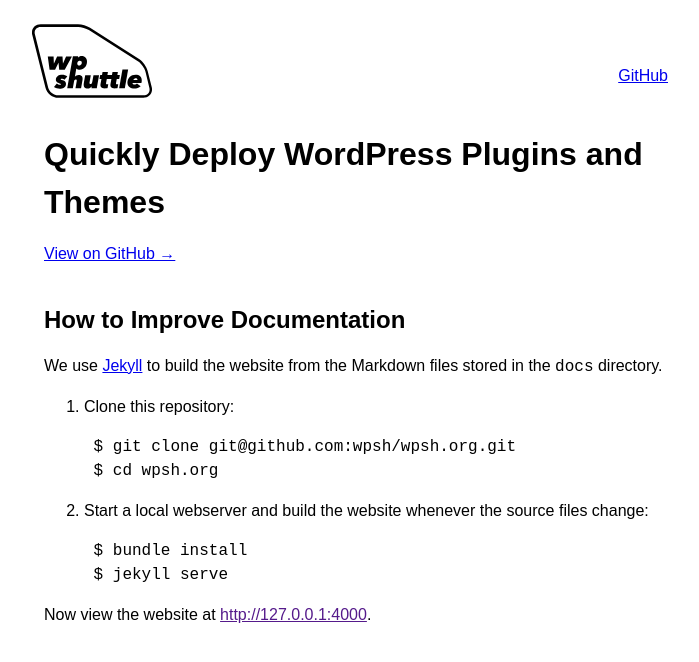
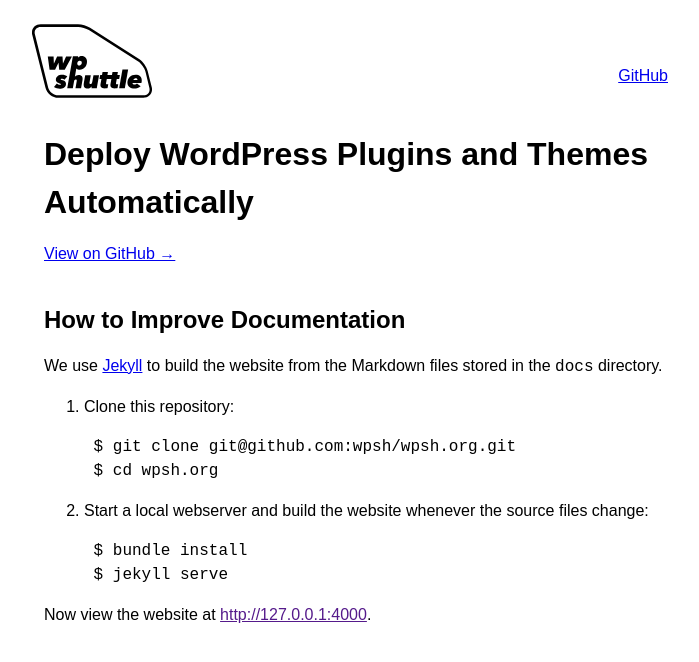
Before and after one commit to wpsh/wpsh.org, a Jekyll site: the page built from docs/index.md, in a window 1280 px wide. Shown: the top 662 px of the page, without its empty margins (284-983 px from the left). Built offline with Jekyll 4.4.1, drawn with Linux system fonts in a browser that asks for light colours.

Commit message:
Better page title

```diff
--- a/docs/index.md
+++ b/docs/index.md
@@ -2,7 +2,7 @@
 title: Automatic Deployments for WordPress Plugins and Themes
 ---
 
-# Quickly Deploy WordPress Plugins and Themes
+# Deploy WordPress Plugins and Themes Automatically
 
 [View on GitHub →](https://github.com/wpsh/wpsh)
 
```
